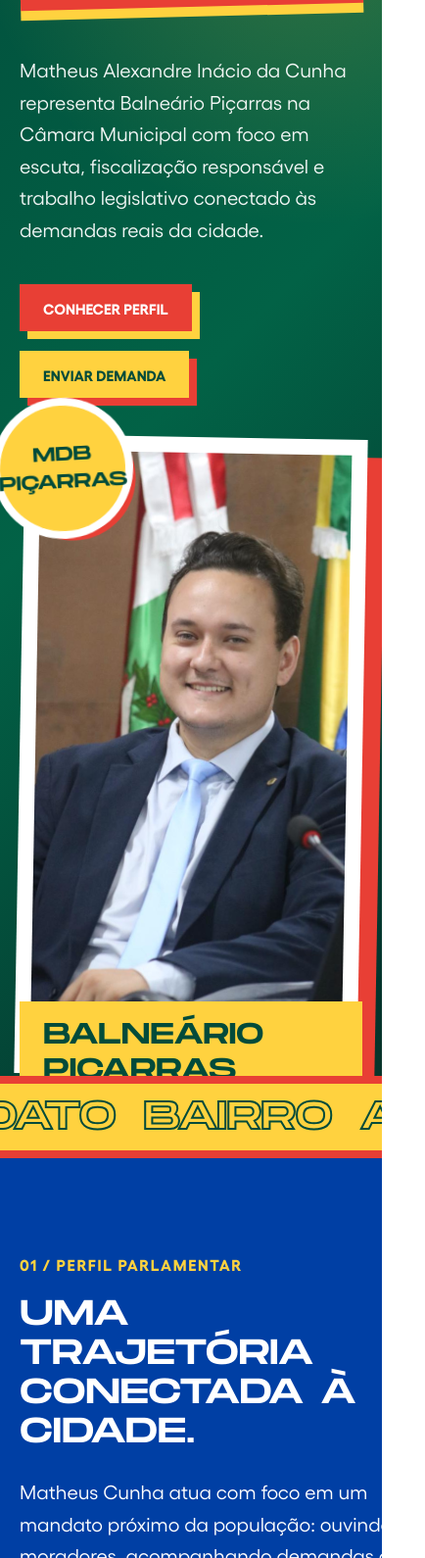
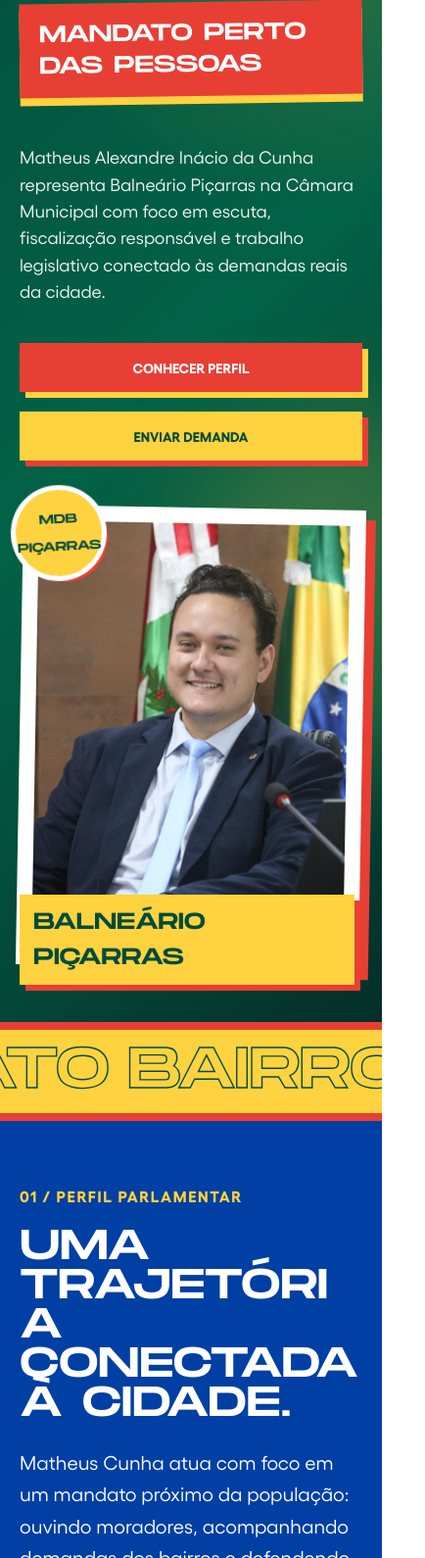
Before and after one commit to simplessimplo2026-source/Site-Matheus, a plain HTML site: page index.html in a window 390 px wide. Shown: the part 389-1979 px from the top of the page at 98% size, 434 px wide, since content can reach past the window. Drawn offline with Linux system fonts and the light colour scheme.

Commit message:
Add files via upload

```diff
--- a/assets/css/tabata-campaign-system.css
+++ b/assets/css/tabata-campaign-system.css
@@ -37,3 +37,38 @@
 .mdb-theme .mdb-band{background:linear-gradient(90deg,var(--mdb-green-deep),var(--mdb-green),var(--mdb-yellow));color:#fff}
 .mdb-theme .mdb-soft{background:linear-gradient(180deg,#fff 0%,var(--mdb-cream) 100%)}
 .mdb-theme .tabata-marquee span{-webkit-text-stroke-color:var(--mdb-green-deep)}
+@media(max-width:900px){
+  html,body{width:100%;overflow-x:hidden}
+  .tabata-display{line-height:1.02;overflow-wrap:anywhere}
+  .tabata-hero{min-height:auto;padding-top:112px;padding-bottom:56px}
+  .tabata-hero:after{width:92vw;height:92vw;right:-42vw;bottom:18%;filter:blur(58px)}
+  .tabata-ribbon{display:block;width:fit-content;max-width:100%;transform:rotate(-.8deg);box-shadow:0 8px 0 var(--tabata-lime);font-size:clamp(22px,7.4vw,34px);line-height:1.08}
+  .tabata-card,.tabata-card.blue,.tabata-card.red{box-shadow:7px 7px 0 var(--tabata-blue)}
+  .tabata-card.red{box-shadow:7px 7px 0 var(--tabata-lime)}
+  .tabata-card:hover{transform:none;box-shadow:7px 7px 0 var(--tabata-red)}
+  .tabata-button{width:100%;min-height:50px;font-size:14px;padding:12px 16px;text-align:center;box-shadow:6px 6px 0 var(--tabata-lime)}
+  .tabata-button.lime,.tabata-button.cream{box-shadow:6px 6px 0 var(--tabata-red)}
+  .tabata-marquee{gap:18px;animation-duration:16s}
+  .tabata-marquee span{font-size:clamp(34px,15vw,64px);-webkit-text-stroke-width:1.4px}
+  .tabata-sticker{box-shadow:0 0 0 5px #fff,6px 6px 0 var(--tabata-red)}
+  .hero-photo-frame{padding:10px;box-shadow:10px 10px 0 var(--mdb-red)!important;transform:rotate(.6deg);max-width:420px;margin:8px auto 0}
+  .hero-photo{height:min(112vw,520px)!important;object-position:center top}
+  .hero-sticker{width:88px!important;height:88px!important;font-size:13px!important;top:-18px!important;left:-4px!important}
+  .hero-city{right:8px!important;bottom:-18px!important;padding:10px 14px!important;font-size:clamp(19px,6vw,28px)!important;box-shadow:6px 6px 0 var(--mdb-red)!important}
+  input,textarea{font-size:16px}
+}
+@media(max-width:640px){
+  header .tabata-button{display:none}
+  header .max-w-\[1500px\]{height:68px}
+  header nav{display:none}
+  section{scroll-margin-top:76px}
+  #inicio h1{font-size:clamp(46px,16vw,76px)}
+  #inicio p{font-size:18px;line-height:1.52}
+  #perfil,#atuacao,#transparencia,#contato{padding-top:64px;padding-bottom:64px}
+  #perfil h2,#transparencia h2{font-size:clamp(34px,11vw,52px)}
+  #atuacao h2,#contato h2{font-size:clamp(36px,12vw,58px)}
+  #perfil .grid,#atuacao .grid,#transparencia .grid,#contato .grid{gap:24px}
+  .tabata-card{padding:22px!important}
+  .tabata-card h3{font-size:clamp(28px,9vw,40px)!important}
+  footer .flex{align-items:flex-start}
+}
--- a/index.html
+++ b/index.html
@@ -49,11 +49,11 @@
 </div>
 <div class="lg:col-span-5 tabata-reveal">
 <div class="relative mx-auto max-w-[520px]">
-<div class="tabata-sticker w-32 h-32 absolute -top-8 -left-5 z-20 text-xl text-center">MDB<br/>Piçarras</div>
-<div class="bg-white p-4 shadow-[18px_18px_0_#E83F35] rotate-1">
-<img alt="Vereador Matheus Cunha na Câmara Municipal" class="w-full h-[620px] object-cover object-center" src="assets/matheus-cunha.png"/>
+<div class="tabata-sticker hero-sticker w-32 h-32 absolute -top-8 -left-5 z-20 text-xl text-center">MDB<br/>Piçarras</div>
+<div class="hero-photo-frame bg-white p-4 shadow-[18px_18px_0_#E83F35] rotate-1">
+<img alt="Vereador Matheus Cunha na Câmara Municipal" class="hero-photo w-full h-[620px] object-cover object-center" src="assets/matheus-cunha.png"/>
 </div>
-<div class="absolute -bottom-7 right-0 bg-[#FFD23F] text-[#024B3A] px-6 py-4 tabata-display text-3xl shadow-[10px_10px_0_#E83F35]">Balneário Piçarras</div>
+<div class="hero-city absolute -bottom-7 right-0 bg-[#FFD23F] text-[#024B3A] px-6 py-4 tabata-display text-3xl shadow-[10px_10px_0_#E83F35]">Balneário Piçarras</div>
 </div>
 </div>
 </div>
```
